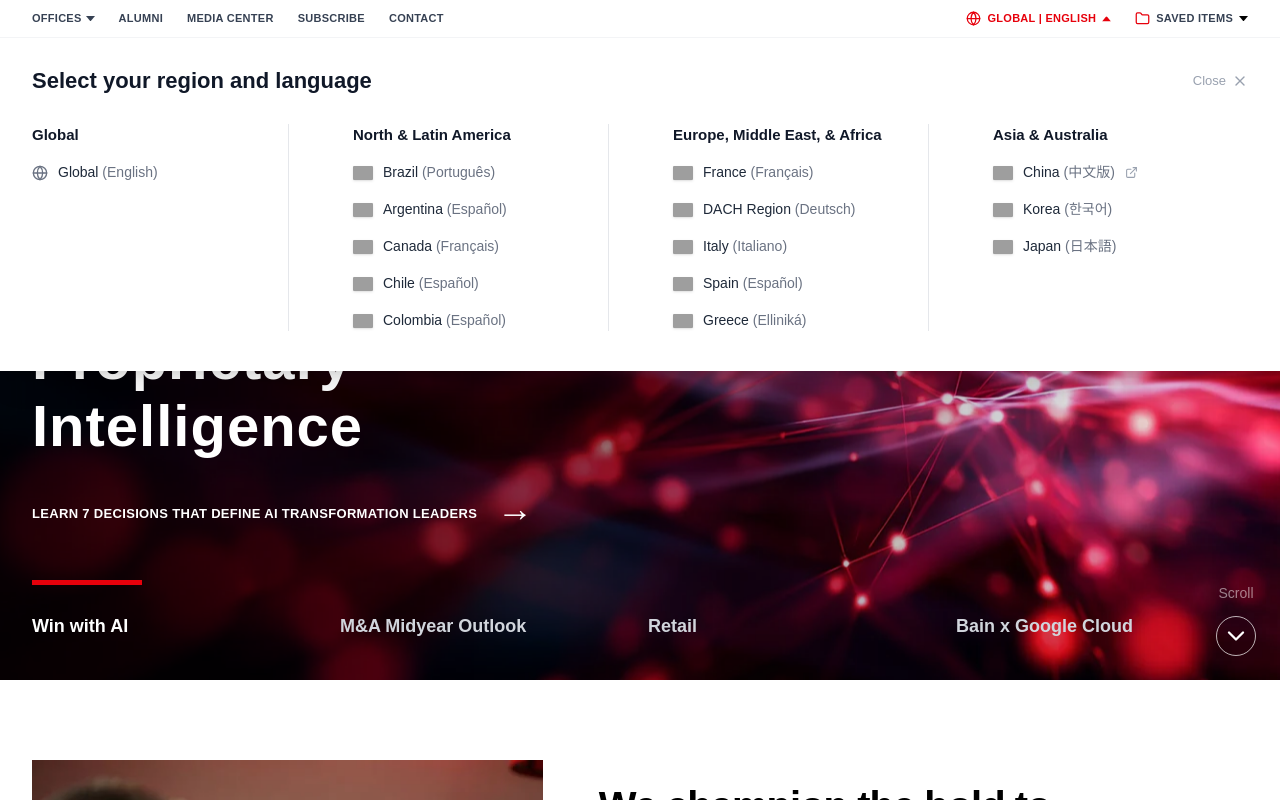
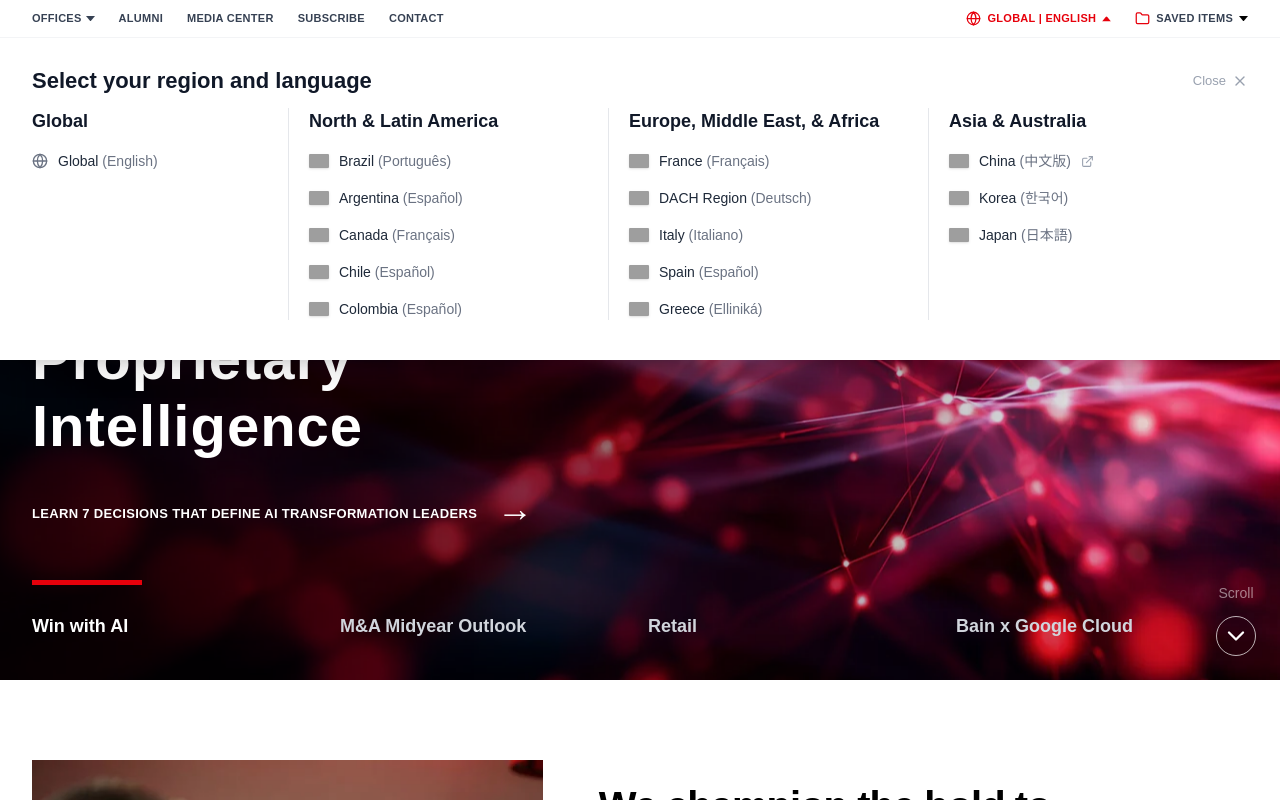
Before and after one commit to jewelthomas-26/bain, a Next.js app: page / in a window 1280 px wide. Both pictures are taken after a click on the button "GLOBAL | ENGLISH". Shown: the top 800 px of the page. Built offline with nearby package versions, Linux system fonts and the light colour scheme; grey boxes are pictures that could not be loaded.

Commit message:
Champion section update

```diff
--- a/app/components/Navbar.tsx
+++ b/app/components/Navbar.tsx
@@ -135,10 +135,17 @@ const officeColumns: OfficeBlock[][] = [
 
 // Region & language selector data, grouped the same way as the design:
 // Global | North & Latin America | Europe, Middle East, & Africa | Asia & Australia
-type RegionEntry = { country: string; language: string; flag: string; external?: boolean };
+// Region & language selector data, grouped the same way as the design:
+// Global | North & Latin America | Europe, Middle East, & Africa | Asia & Australia
+type RegionEntry = {
+  country: string;
+  language: string;
+  countryCode: string | null;
+  external?: boolean;
+};
 type RegionBlock = { title: string; entries: RegionEntry[] };
 
-const regionLanguageColumns = [
+const regionLanguageColumns: RegionBlock[] = [
   {
     title: "Global",
     entries: [
@@ -459,7 +466,7 @@ export default function Navbar() {
           {langOpen && (
   <div className="absolute left-0 top-full z-50 w-full border-t border-gray-100 bg-white shadow-xl">
     <div className="mx-auto max-w-7xl px-8 pt-8 pb-10">
-      <div className="mb-8 flex items-center justify-between">
+      <div className="mb-4 flex items-center justify-between">
         <h3 className="text-[22px] font-semibold leading-none text-gray-900">
           Select your region and language
         </h3>
@@ -476,9 +483,9 @@ export default function Navbar() {
         {regionLanguageColumns.map((block, ci) => (
           <div
             key={block.title}
-            className={ci > 0 ? "border-l border-gray-200 pl-16 -ml-16" : ""}
+            className={ci > 0 ? "border-l border-gray-200 pl-5 -ml-16" : ""}
           >
-            <h4 className="mb-4 text-[15px] font-bold text-gray-900">{block.title}</h4>
+            <h4 className="mb-4 text-[18px] font-bold text-gray-900">{block.title}</h4>
             <div className="flex flex-col gap-4">
               {block.entries.map((entry) => (
 
@@ -495,9 +502,9 @@ export default function Navbar() {
                   ) : (
                     <Globe size={16} className="flex-shrink-0 text-gray-500 group-hover:text-red-600" />
                   )}
-                  <span>
+                  <span className="text-[14px]">
                     {entry.country}{" "}
-                    <span className="text-gray-500 group-hover:text-red-600">({entry.language})</span>
+                    <span className="text-gray-500 ">({entry.language})</span>
                   </span>
                   {entry.external && (
                     <ExternalLink size={13} className="text-gray-400 group-hover:text-red-600" />
@@ -514,16 +521,16 @@ export default function Navbar() {
 
           {/* ---------- Saved items empty-state panel ---------- */}
           {savedOpen && (
-            <div className="absolute left-0 top-full z-50 w-full border-t border-gray-100 bg-white shadow-xl">
+            <div className="absolute left-0 top-full z-50 w-full border-t border-gray-200 bg-white shadow-xl">
               <div className="mx-auto flex max-w-7xl flex-col items-center px-8 py-16 text-center">
-                <FolderOpen size={72} strokeWidth={1.5} className="text-gray-400" />
-                <h3 className="mt-6 text-[22px] font-semibold text-gray-500">You have no saved items.</h3>
-                <p className="mt-4 max-w-md text-[15px] text-gray-800">
+                <FolderOpen size={122} strokeWidth={1.5} className="text-gray-300" />
+                <h3 className="mt-6 text-[20px] font-bold text-gray-500">You have no saved items.</h3>
+                <p className="mt-4 max-w-full text-[17px] text-gray-800">
                   Bookmark content that interests you and it will be saved here for you to read or share later.
                 </p>
                 <a
                   href="#"
-                  className="mt-8 inline-flex items-center bg-red-700 px-8 py-3.5 text-[12px] font-bold uppercase tracking-wide text-white transition-colors hover:bg-red-800"
+                  className="mt-8 inline-flex items-center bg-red-700 px-8 py-4.5 text-[12px] font-bold uppercase tracking-wide text-white transition-colors hover:bg-red-800"
                 >
                   Explore Bain Insights
                 </a>
```
